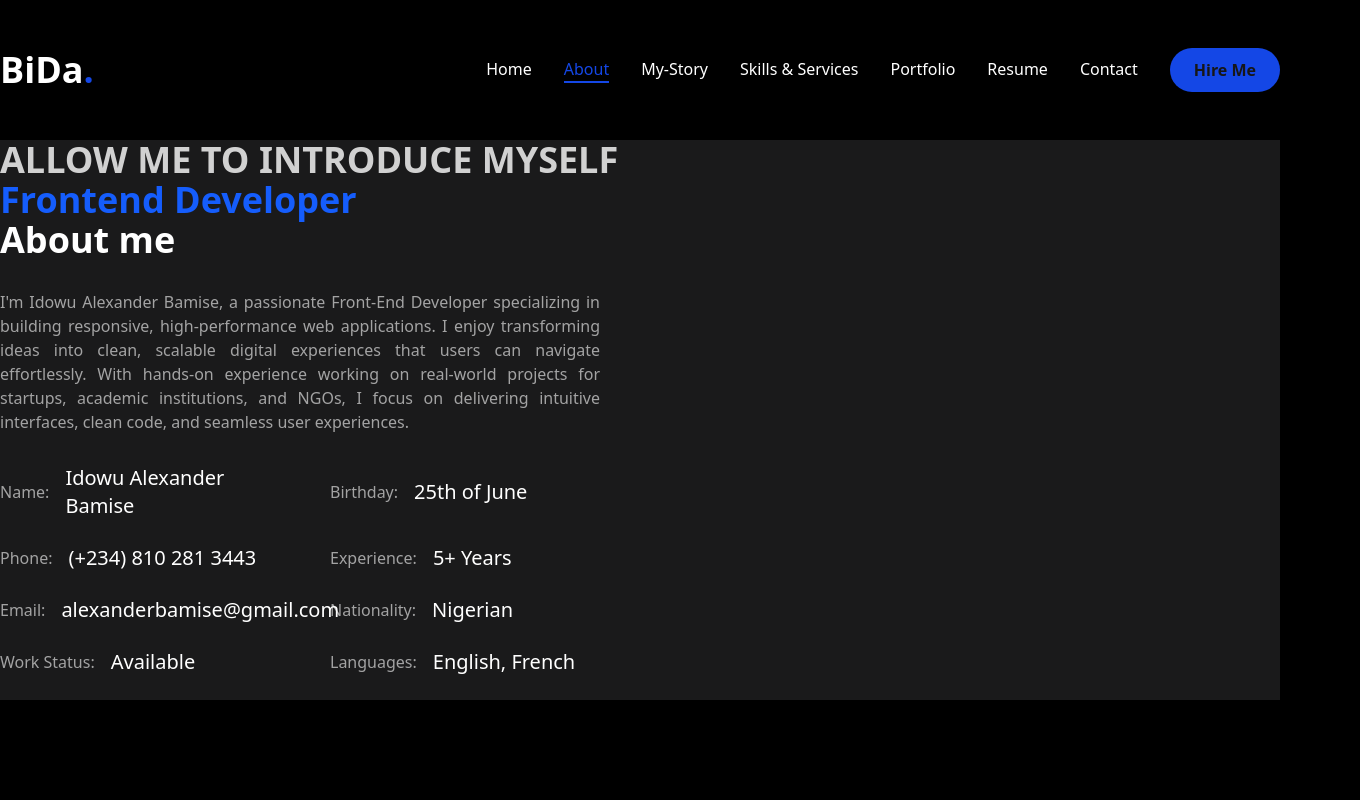
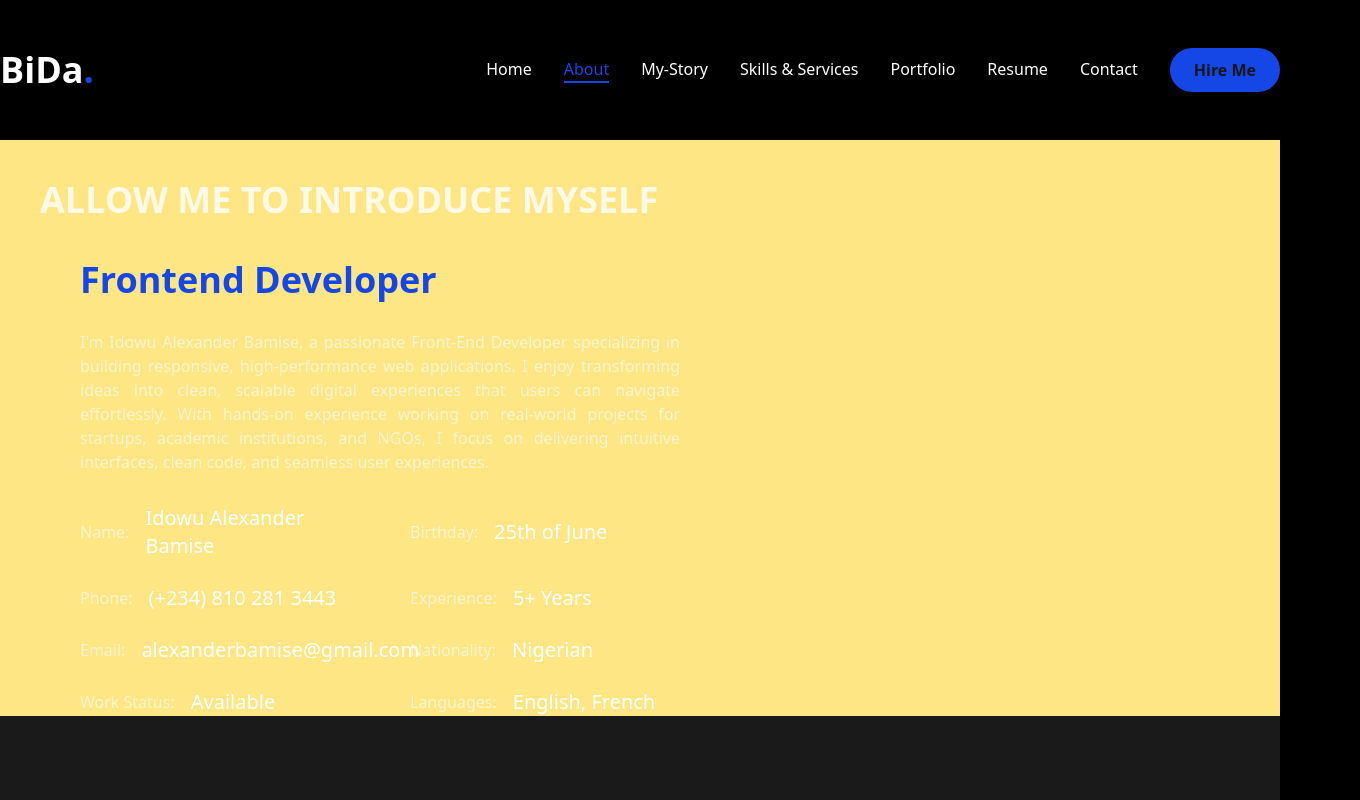
Before and after one commit to Bida3443/Bida-dev, a Next.js app: page /about in a window 1280 px wide. Shown: the top 800 px of the page, 1360 px wide, since content can reach past the window. Built offline with nearby package versions, Linux system fonts and the light colour scheme.

Commit message:
My Porfolio

```diff
--- a/app/about/page.tsx
+++ b/app/about/page.tsx
@@ -8,7 +8,7 @@ import { motion } from "framer-motion";
 
 
 const about = {
-    title:"About me",
+    title:"Frontend Developer",
     Description: "I'm Idowu Alexander Bamise, a passionate Front-End Developer specializing in building responsive, high-performance web applications. I enjoy transforming ideas into clean, scalable digital experiences that users can navigate effortlessly. With hands-on experience working on real-world projects for startups, academic institutions, and NGOs, I focus on delivering intuitive interfaces, clean code, and seamless user experiences.",
 
     info: [
@@ -49,7 +49,7 @@ const about = {
     ]
 
 };
-export default function Service ()  {
+export default function About ()  {
 
     return(
         <motion.div
@@ -58,15 +58,15 @@ export default function Service ()  {
         transition: {delay: 2.4, duration: 0.4, ease:"easeIn"},
         }}
 
-        className="container min-h-[70vh] mx-auto bg-[#1a1a1b]">
-            <div className="container mx-auto">
-                <h1 className="text-white/80 lg:text-4xl text-2xl font-bold">ALLOW ME TO INTRODUCE MYSELF</h1>
+        className="container h-screen mx-auto bg-[#1a1a1b]">
+            <div className="container bg-amber-200 mx-auto">
+                <h1 className="text-white/80 lg:text-4xl p-10 text-[24px] font-bold">ALLOW ME TO INTRODUCE MYSELF</h1>
                 <div>
-                    <h2 className="text-blue-600 text-4xl font-bold">Frontend Developer</h2>
+                    {/* <h2 className="text-blue-600 text-4xl font-bold">Frontend Developer</h2> */}
 
-                    <div className="w-full text-center lg:text-left">
+                    <div className="w-full ml-20 mx-auto text-center lg:text-left">
                       <div className="flex flex-col gap-7.5">
-                         <h3 className="text-4xl font-bold">{about.title}</h3>
+                         <h3 className="text-4xl text-blue-700 font-bold">{about.title}</h3>
                          <p className="max-w-150 text-justify text-white/60 mx-auto lg:mx-0">{about.Description}</p>
                        <ul  className="grid grid-cols-1 lg:grid-cols-2 gap-x-10 gap-y-6 max-w-155 mx-auto xl:mx-0 ">
                              {about.info.map((item,index)=>{
```
